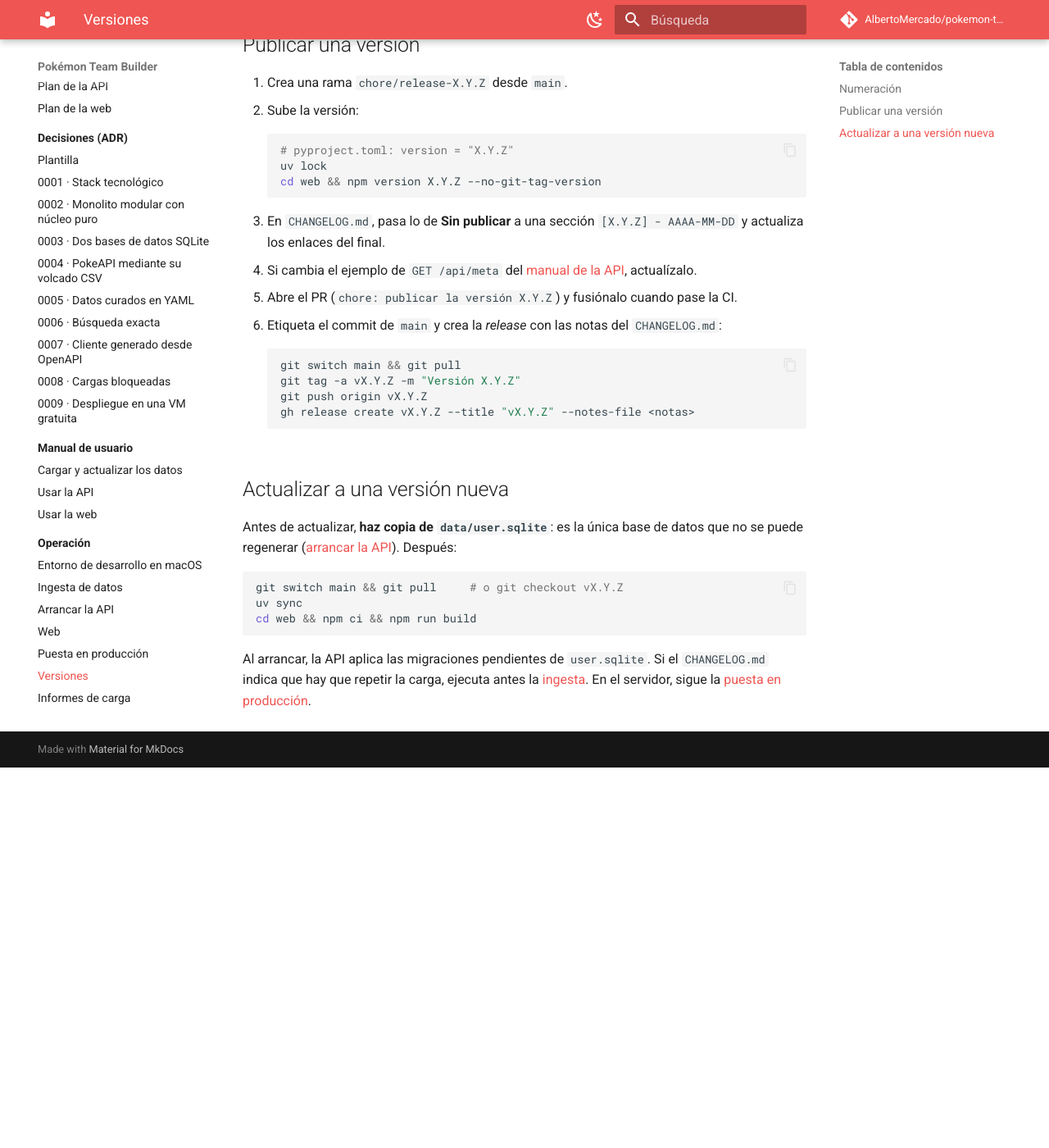
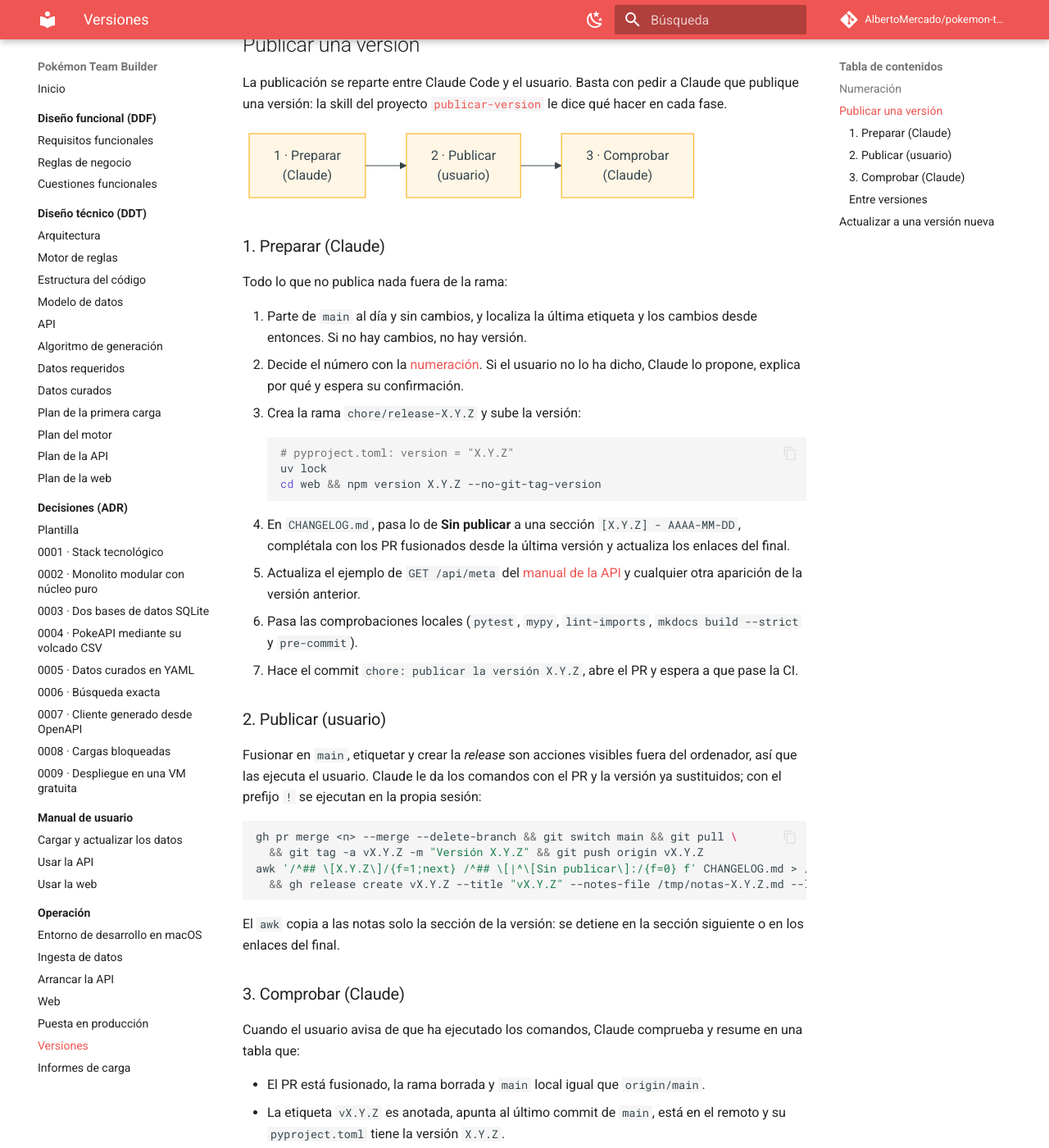
Before and after one commit to AlbertoMercado/pokemon-team-builder, an MkDocs documentation site: the page built from docs/05-operacion/versiones.md, in a window 1280 px wide and 1400 px high, scrolled down 827 px. Shown: the whole window at 82% size. Built offline with MkDocs 1.6.1 and Material for MkDocs 9.7.7, drawn with Linux system fonts in a browser that asks for light colours; comment, search, counter and statistics services are not loaded; before the commit the page ends 1763 px from its top, so only the background shows below that; some of the changed text lies outside the part shown.

Commit message:
docs(operacion): documentar el protocolo para publicar una versión
- Skill del proyecto publicar-version (.claude/skills/): Claude prepara
  la rama, el CHANGELOG y el PR hasta que pasa la CI, da al usuario los
  comandos para fusionar, etiquetar y crear la release, y después
  comprueba que todo ha quedado correcto.
- Versiones: el protocolo en tres fases (preparar, publicar, comprobar)
  y la línea en «Sin publicar» de cada PR con cambios para el usuario.
  El awk de las notas se detiene en la sección siguiente.
- CLAUDE.md y estructura del código: la skill y el directorio .claude/.

Co-Authored-By: Claude Opus 5.5 <noreply@anthropic.com>

````diff
--- a/docs/05-operacion/versiones.md
+++ b/docs/05-operacion/versiones.md
@@ -23,8 +23,25 @@ con ella.
 
 ## Publicar una versión
 
-1. Crea una rama `chore/release-X.Y.Z` desde `main`.
-2. Sube la versión:
+La publicación se reparte entre Claude Code y el usuario. Basta con pedir a Claude que publique
+una versión: la skill del proyecto
+[`publicar-version`](https://github.com/AlbertoMercado/pokemon-team-builder/blob/main/.claude/skills/publicar-version/SKILL.md)
+le dice qué hacer en cada fase.
+
+```mermaid
+flowchart LR
+    A["1 · Preparar<br/>(Claude)"] --> B["2 · Publicar<br/>(usuario)"] --> C["3 · Comprobar<br/>(Claude)"]
+```
+
+### 1. Preparar (Claude)
+
+Todo lo que no publica nada fuera de la rama:
+
+1. Parte de `main` al día y sin cambios, y localiza la última etiqueta y los cambios desde
+   entonces. Si no hay cambios, no hay versión.
+2. Decide el número con la [numeración](#numeracion). Si el usuario no lo ha dicho, Claude lo
+   propone, explica por qué y espera su confirmación.
+3. Crea la rama `chore/release-X.Y.Z` y sube la versión:
 
     ```bash
     # pyproject.toml: version = "X.Y.Z"
@@ -32,19 +49,50 @@ con ella.
     cd web && npm version X.Y.Z --no-git-tag-version
     ```
 
-3. En `CHANGELOG.md`, pasa lo de **Sin publicar** a una sección `[X.Y.Z] - AAAA-MM-DD` y
-   actualiza los enlaces del final.
-4. Si cambia el ejemplo de `GET /api/meta` del [manual de la API](../04-manual-usuario/api.md),
-   actualízalo.
-5. Abre el PR (`chore: publicar la versión X.Y.Z`) y fusiónalo cuando pase la CI.
-6. Etiqueta el commit de `main` y crea la *release* con las notas del `CHANGELOG.md`:
+4. En `CHANGELOG.md`, pasa lo de **Sin publicar** a una sección `[X.Y.Z] - AAAA-MM-DD`,
+   complétala con los PR fusionados desde la última versión y actualiza los enlaces del final.
+5. Actualiza el ejemplo de `GET /api/meta` del [manual de la API](../04-manual-usuario/api.md)
+   y cualquier otra aparición de la versión anterior.
+6. Pasa las comprobaciones locales (`pytest`, `mypy`, `lint-imports`, `mkdocs build --strict`
+   y `pre-commit`).
+7. Hace el commit `chore: publicar la versión X.Y.Z`, abre el PR y espera a que pase la CI.
 
-    ```bash
-    git switch main && git pull
-    git tag -a vX.Y.Z -m "Versión X.Y.Z"
-    git push origin vX.Y.Z
-    gh release create vX.Y.Z --title "vX.Y.Z" --notes-file <notas>
-    ```
+### 2. Publicar (usuario)
+
+Fusionar en `main`, etiquetar y crear la *release* son acciones visibles fuera del ordenador,
+así que las ejecuta el usuario. Claude le da los comandos con el PR y la versión ya
+sustituidos; con el prefijo `!` se ejecutan en la propia sesión:
+
+```bash
+gh pr merge <n> --merge --delete-branch && git switch main && git pull \
+  && git tag -a vX.Y.Z -m "Versión X.Y.Z" && git push origin vX.Y.Z
+awk '/^## \[X.Y.Z\]/{f=1;next} /^## \[|^\[Sin publicar\]:/{f=0} f' CHANGELOG.md > /tmp/notas-X.Y.Z.md \
+  && gh release create vX.Y.Z --title "vX.Y.Z" --notes-file /tmp/notas-X.Y.Z.md --latest
+```
+
+El `awk` copia a las notas solo la sección de la versión: se detiene en la sección siguiente o
+en los enlaces del final.
+
+### 3. Comprobar (Claude)
+
+Cuando el usuario avisa de que ha ejecutado los comandos, Claude comprueba y resume en una
+tabla que:
+
+- El PR está fusionado, la rama borrada y `main` local igual que `origin/main`.
+- La etiqueta `vX.Y.Z` es anotada, apunta al último commit de `main`, está en el remoto y su
+  `pyproject.toml` tiene la versión `X.Y.Z`.
+- La *release* está publicada (ni borrador ni prerelease), es la *Latest* y sus notas son la
+  sección `X.Y.Z` del `CHANGELOG.md`.
+- La CI de `main` después de fusionar termina en verde.
+
+Si algo falla, explica cómo corregirlo. Por último, recuerda comprobar `GET /api/meta` en la
+API.
+
+### Entre versiones
+
+Cada PR con cambios para el usuario (`feat`, `fix`, cambios de la API, de `user.sqlite` o de
+la CLI) añade una línea en **Sin publicar** del `CHANGELOG.md`. Así la sección de la versión
+siguiente sale casi hecha.
 
 ## Actualizar a una versión nueva
 
````
Also changed, not shown: .claude/skills/publicar-version/SKILL.md (added, +99 -0 lines), CLAUDE.md (+7 -0 lines), docs/02-ddt/estructura-codigo.md (+1 -0 lines).
